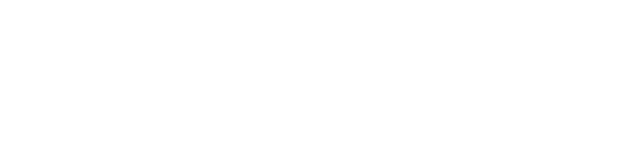
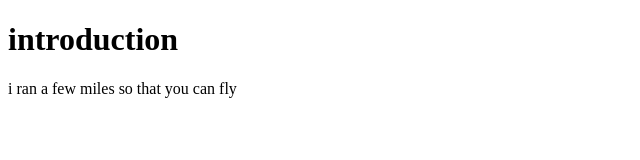
Before and after one commit to daevooh/Python-course, a plain HTML site: page 1979 structure/index.html in a window 1280 px wide. Shown: the whole page, without its empty margins (0-640 px from the left). Drawn offline with Linux system fonts and the light colour scheme.

Commit message:
update inde.html

```diff
--- a/1979 structure/index.html
+++ b/1979 structure/index.html
@@ -4,9 +4,11 @@
     <meta charset="UTF-8">
     <meta http-equiv="X-UA-Compatible" content="IE=edge">
     <meta name="viewport" content="width=device-width, initial-scale=1.0">
-    <title>Document</title>
+    <title>babysteps</title>
 </head>
 <body>
+    <h1>introduction</h1>
+    <p>i ran a few miles so that you can fly</p>
 
 </body>
 </html>
```
